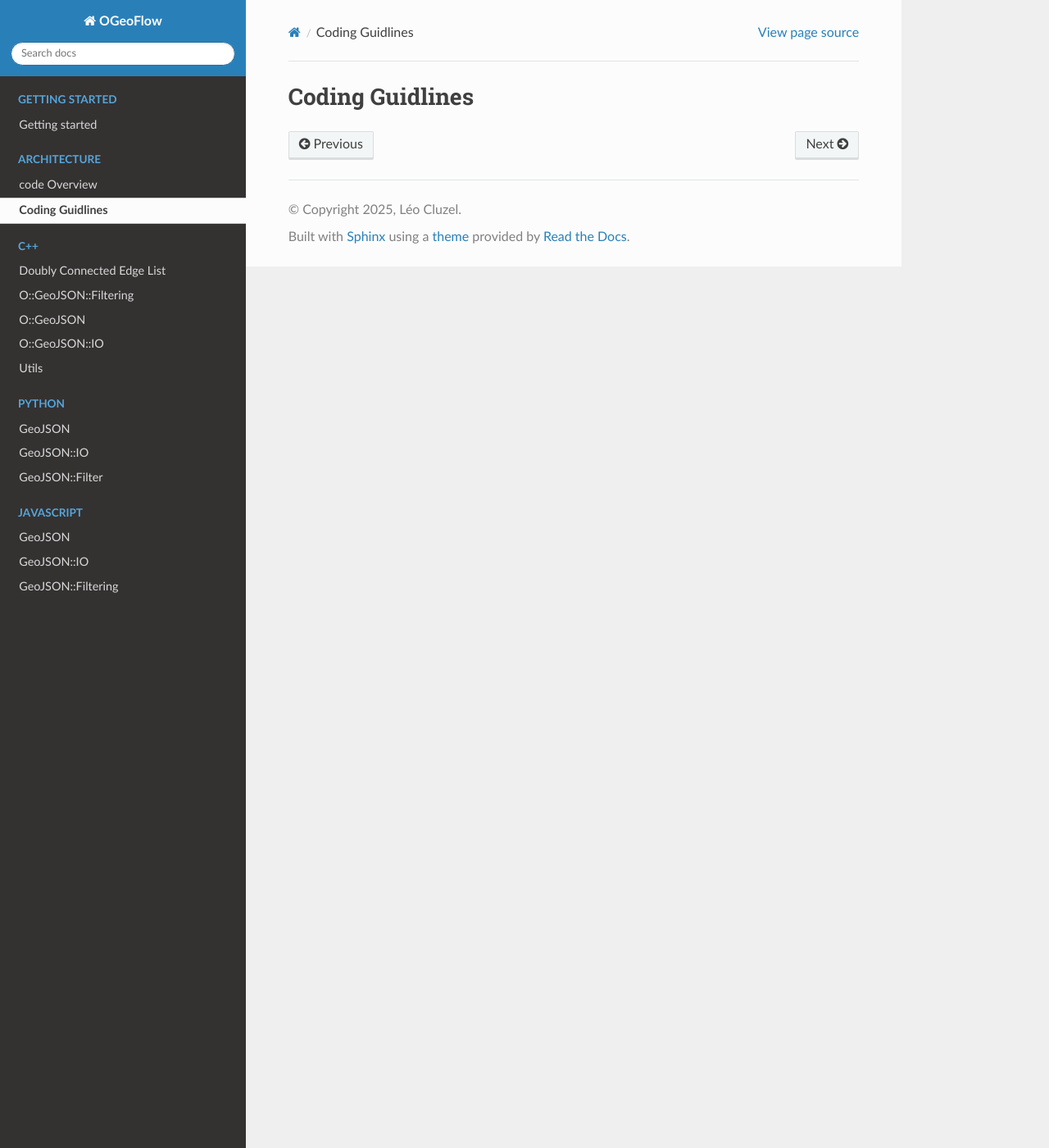
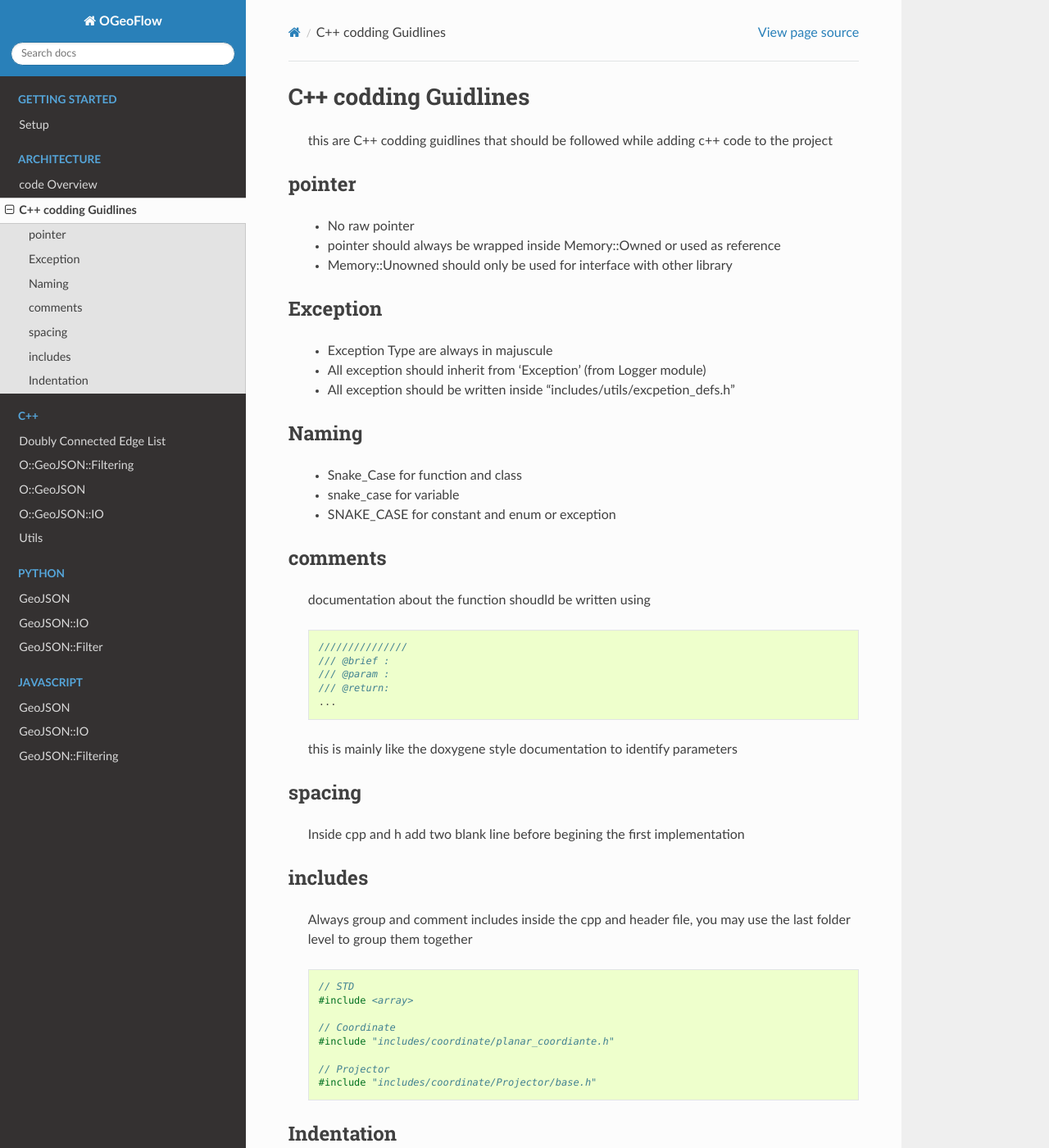
Before and after one commit to leocity207/OGeoflow, a Sphinx documentation site: the page built from documentation/source/architecture/guidelines.rst, in a window 1280 px wide and 1400 px high. Shown: the whole window at 82% size. Built offline with Sphinx 7.4.7 and the Read the Docs theme 3.1.0, drawn with Linux system fonts in a browser that asks for light colours; some of the changed text lies outside the part shown.

Commit message:
1 - Updated general documentation

```diff
--- a/documentation/source/architecture/guidelines.rst
+++ b/documentation/source/architecture/guidelines.rst
@@ -1,2 +1,67 @@
-Coding Guidlines
-================
+C++ codding Guidlines
+=====================
+
+	this are C++ codding guidlines that should be followed while adding c++ code to the project
+
+pointer
+-------
+
+	* No raw pointer
+	* pointer should always be wrapped inside Memory::Owned or used as reference
+	* Memory::Unowned should only be used for interface with other library
+
+Exception
+---------
+
+	* Exception Type are always in majuscule
+	* All exception should inherit from 'Exception' (from Logger module)
+	* All exception should be written inside "includes/utils/excpetion_defs.h"
+
+Naming
+------
+
+	* Snake_Case for function and class
+	* snake_case for variable
+	* SNAKE_CASE for constant and enum or exception
+
+comments
+--------
+
+	documentation about the function shoudld be written using
+
+	.. code-block:: cpp
+
+		///////////////
+		/// @brief :
+		/// @param :
+		/// @return:
+		...
+
+	this is mainly like the doxygene style documentation to identify parameters
+
+spacing
+-------
+
+	Inside cpp and h add two blank line before begining the first implementation
+
+includes
+--------
+
+	Always group and comment includes inside the cpp and header file, you may use the last folder level to group them together
+
+	.. code-block:: cpp
+
+		// STD
+		#include <array>
+
+		// Coordinate
+		#include "includes/coordinate/planar_coordiante.h"
+
+		// Projector
+		#include "includes/coordinate/Projector/base.h"
+
+Indentation
+-----------
+
+	Base indentation should be made with tabulation
+	stylistic indentation should use space
--- a/documentation/source/cplusplus/utils/index.rst
+++ b/documentation/source/cplusplus/utils/index.rst
@@ -1,6 +1,7 @@
 Utils
 =====
 
-
 Bounded_Array
 -------------
+
+some kind of std::arra<> with std::vector<>
--- a/documentation/source/index.rst
+++ b/documentation/source/index.rst
@@ -31,6 +31,7 @@ This documentation is aimed for developper that want to contribute to the projec
 	cplusplus/io/index
 	cplusplus/utils/index
 
+
 .. toctree::
 	:maxdepth: 2
 	:caption: Python
```
Also changed, not shown: documentation/source/architecture/overview.rst (+12 -0 lines), documentation/source/getting_started/index.rst (+54 -2 lines), 3 other files.
